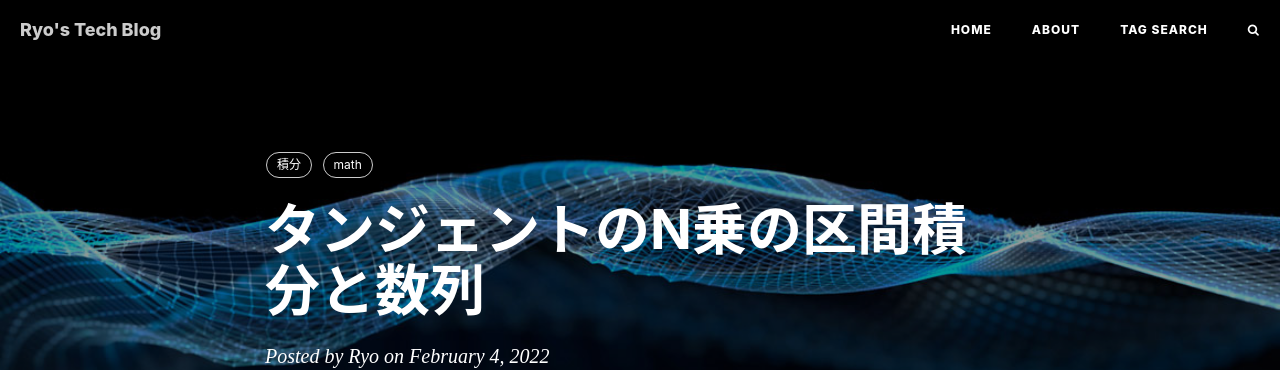
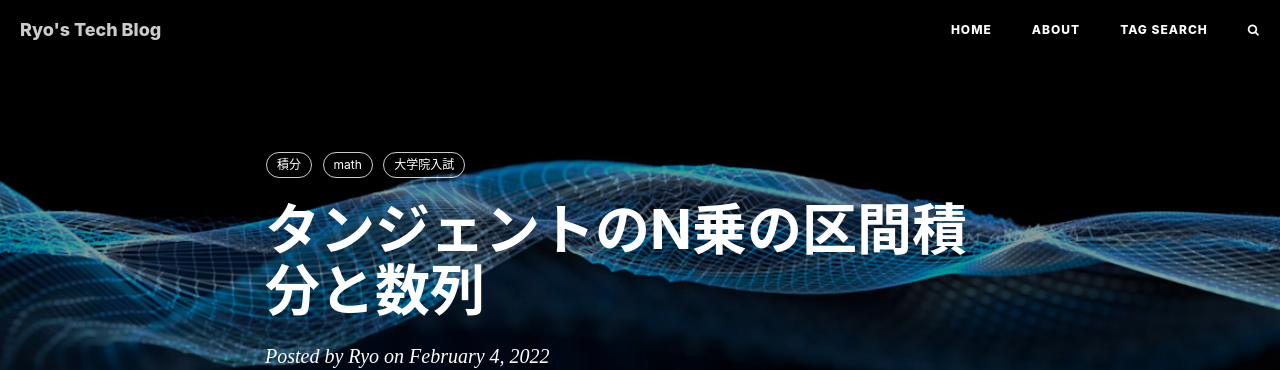
Before and after one commit to RyoNakagami/RyoNakagami.github.io, a Jekyll site: the page built from _posts/2022-02-04-integral-of-tangent-x.md, in a window 1280 px wide and 900 px high. Shown: the top 370 px of the window. Built offline with Jekyll 4.4.1, drawn with Linux system fonts in a browser that asks for light colours; nearby versions of some CDN libraries; comment, search, counter and statistics services are not loaded.

Commit message:
ADD post 20220204 math

```diff
--- a/_posts/2022-02-04-integral-of-tangent-x.md
+++ b/_posts/2022-02-04-integral-of-tangent-x.md
@@ -1,6 +1,7 @@
 ---
 layout: post
 title: "タンジェントのN乗の区間積分と数列"
+subtitile: "H31東京大学大学院工学研究科入試問1を題材に"
 author: "Ryo"
 header-img: "img/bg-math.jpg"
 header-mask: 0.4
@@ -12,6 +13,7 @@ tags:
 
 - 積分
 - math
+- 大学院入試
 ---
 <!-- Global site tag (gtag.js) - Google Analytics -->
 <script async src="https://www.googletagmanager.com/gtag/js?id=G-LVL413SV09"></script>
```
